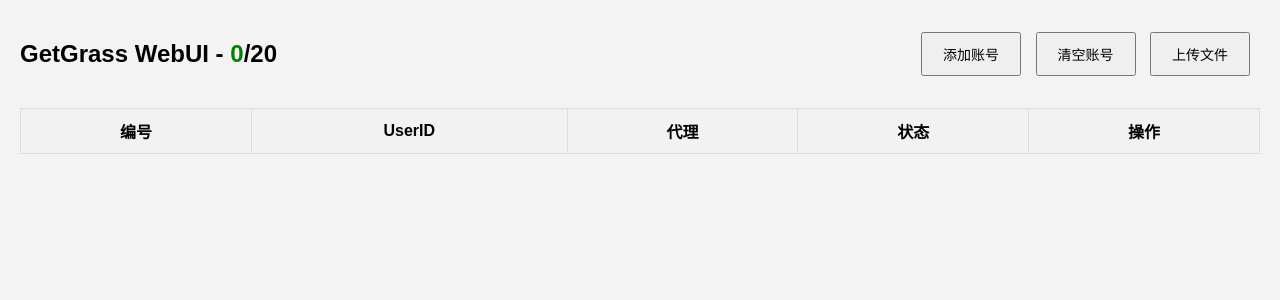
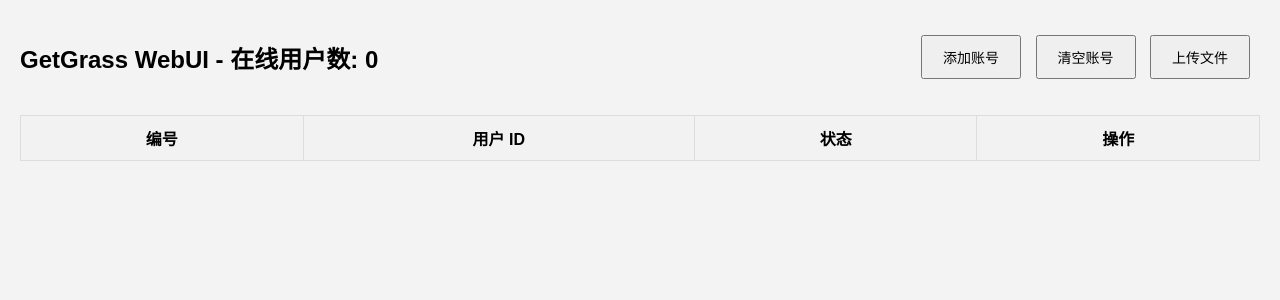
Before and after one commit to kdkidkdjdk/test-bot, a FastAPI app: page / in a window 1280 px wide. Shown: the top 300 px of the page. Run offline with FastAPI, Linux system fonts and the light colour scheme; data that the repository does not hold is empty.

Commit message:
Update index.html

```diff
--- a/templates/index.html
+++ b/templates/index.html
@@ -1,23 +1,25 @@
 <!DOCTYPE html>
 <html lang="zh">
 <head>
-    <link rel="stylesheet" href="/static/index.css">
     <meta charset="UTF-8">
     <meta name="viewport" content="width=device-width, initial-scale=1.0">
     <title>GetGrass WebUI</title>
+    <link rel="stylesheet" href="/static/index.css">
 </head>
 <body>
     <div class="loading" id="loading">
         <div class="loading-text">Loading...</div>
     </div>
+
     <div class="title">
-    <h2>GetGrass WebUI - <span class='status-2' id="onlineCount">0</span>/<span id="allCount">20</span></h2>
-    <div>
+        <h2>GetGrass WebUI - 在线用户数: <span id="onlineCount">0</span></h2>
+        <div class="actions">
             <button onclick="addUser()">添加账号</button>
             <button onclick="deleteAllUser()">清空账号</button>
             <button onclick="uploadFile()">上传文件</button>
         </div>
     </div>
+
     <div id="logsModal" class="modal">
         <div class="modal-content">
             <span class="close" onclick="closeModal()">&times;</span>
@@ -29,16 +31,16 @@
         <thead>
             <tr>
                 <th>编号</th>
-            <th>UserID</th>
-            <th>代理</th>
+                <th>用户 ID</th>
                 <th>状态</th>
                 <th>操作</th>
             </tr>
         </thead>
         <tbody>
-        <!-- Data will be dynamically added here -->
+            <!-- 动态数据填充 -->
         </tbody>
     </table>
+
     <script src="/static/index.js"></script>
 </body>
 </html>
```
Lines whose indentation alone changed are shown as unchanged.
